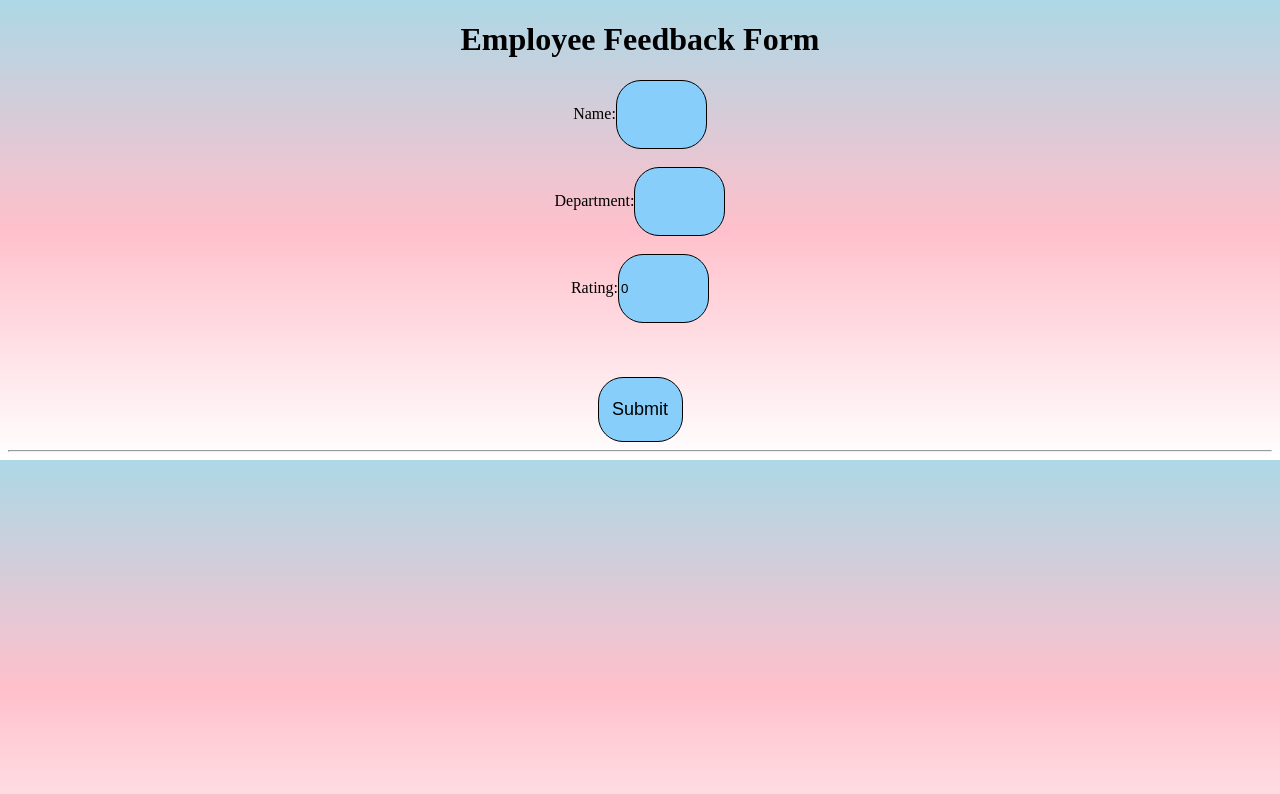
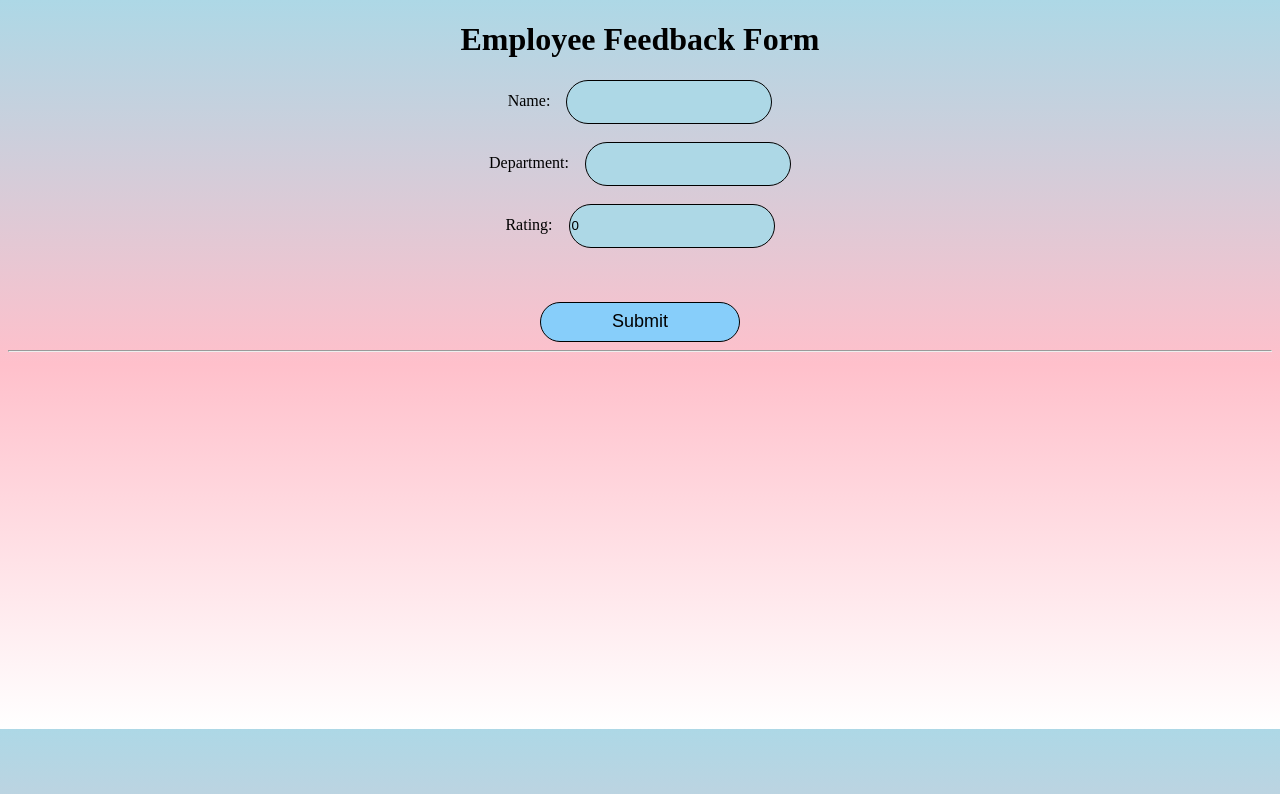
Before and after one commit to Thakuriya-Disha/React_Handson, a React (Create React App) app in the folder handson2/: page / in a window 1280 px wide. Shown: the top 794 px of the page. Built offline with nearby package versions, Linux system fonts and the light colour scheme.

Commit message:
solved errors

```diff
--- a/handson2/src/COMPONENTS/DisplayBox.jsx
+++ b/handson2/src/COMPONENTS/DisplayBox.jsx
@@ -1,4 +1,4 @@
-
+import "./style.css";
 const DisplayBox = (props) => {
     return(
         <div className="dataBox">
--- a/handson2/src/COMPONENTS/Form.jsx
+++ b/handson2/src/COMPONENTS/Form.jsx
@@ -9,7 +9,7 @@ const Form = () => {
         rating: 0
     });
 
-    const handleOnSubmit = (event) => {
+    const handleOnChange = (event) => {
         const {name, value} = event.target;
         setFormState({...formState, [name]:value});
     };
@@ -26,16 +26,16 @@ const Form = () => {
         <div>
             <h1>Employee Feedback Form</h1>
             <form>
-                <label> Name:
-                    <input type={"text"} name={"fullname"} value={formState.name} onSubmit={handleOnSubmit} />
+                <label> Name: &nbsp; &nbsp;
+                    <input type={"text"} name={"fullname"} value={formState.name} onChange={handleOnChange} />
                 </label>
                 <br/><br/>
-                <label> Department:
-                    <input type={"text"} name={"department"} value={formState.department} onSubmit={handleOnSubmit} />
+                <label> Department: &nbsp; &nbsp;
+                    <input type={"text"} name={"department"} value={formState.department} onChange={handleOnChange} />
                 </label>
                 <br/><br/>
-                <label> Rating:
-                    <input type={"number"} name={"rating"} value={formState.rating} onSubmit={handleOnSubmit} />
+                <label> Rating: &nbsp; &nbsp;
+                    <input type={"number"} name={"rating"} value={formState.rating} onChange={handleOnChange} />
                 </label>
                 <br/><br/><br/><br/>
                 <button type="submit" onClick={buttonFunc}>Submit</button>
--- a/handson2/src/COMPONENTS/style.css
+++ b/handson2/src/COMPONENTS/style.css
@@ -1,20 +1,21 @@
 body{
     background-image: linear-gradient(lightblue,pink,white);
     text-align: center;
+    height:700px;
 }
 input{
     border:1px solid black;
     border-radius:25px;
-    background-color: lightskyblue;
-    width:85px;
-    height:65px;
+    background-color: lightblue;
+    width:200px;
+    height:40px;
 }
 button{
     border:1px solid black;
     border-radius:25px;
     background-color:lightskyblue;
-    width:85px;
-    height:65px;
+    width:200px;
+    height:40px;
     transition: 1s background-color linear;
     font-size: 18px;
 }
```
